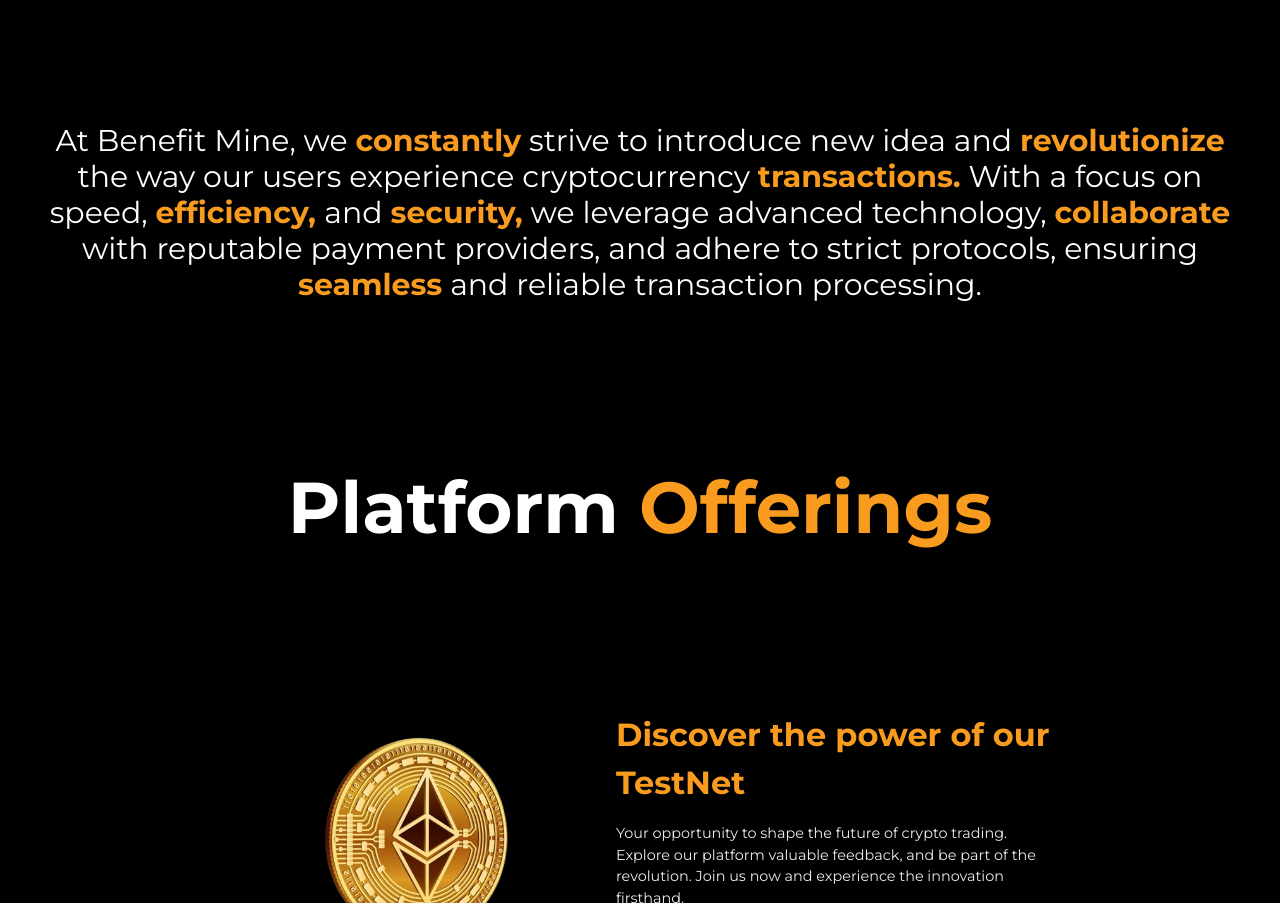
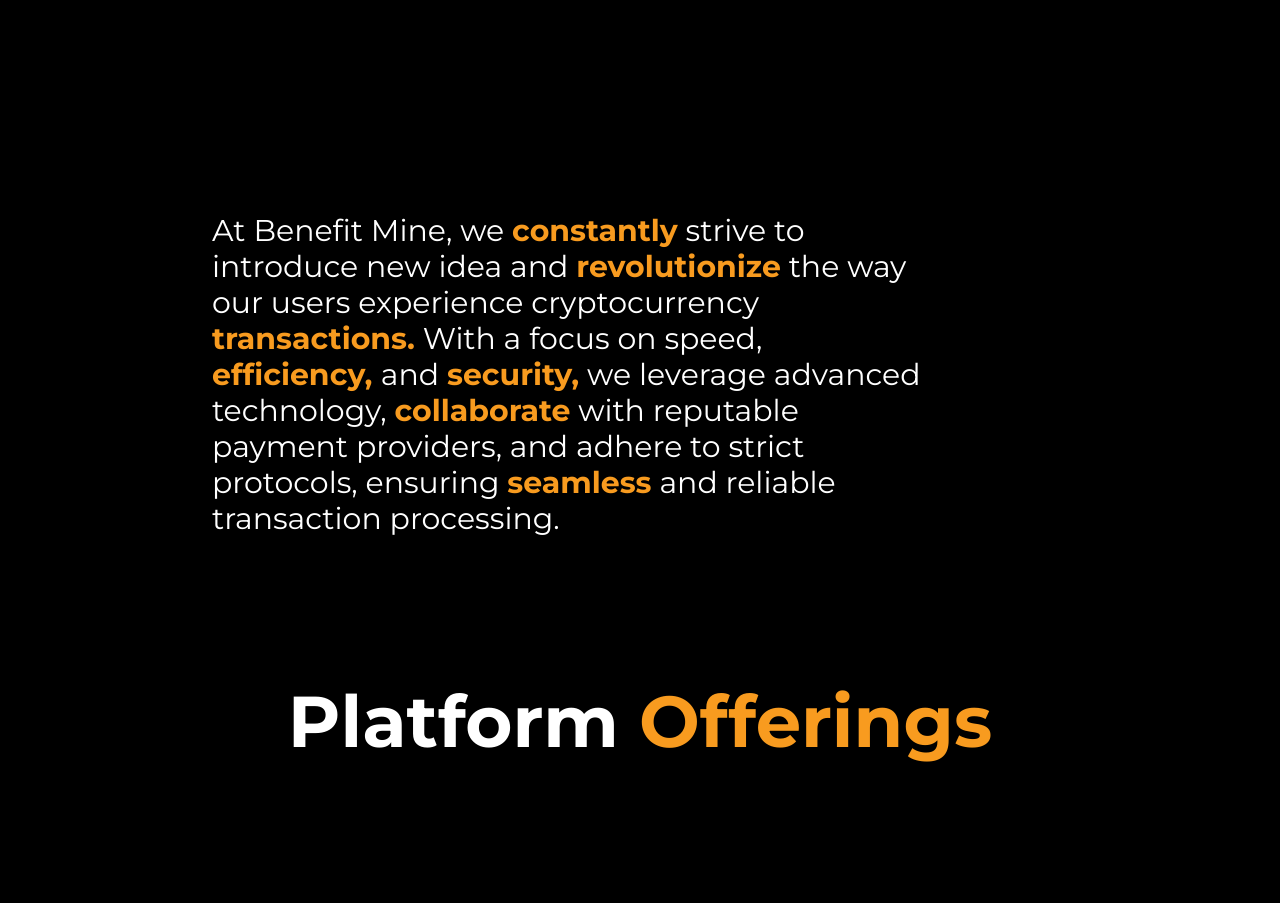
Before and after one commit to ahmed6ww/landing-page, a Next.js app: page / in a window 1280 px wide. Shown: the part 849-1752 px from the top of the page. Built offline with nearby package versions, Linux system fonts and the light colour scheme.

Commit message:
Paragraph styling added

```diff
--- a/app/components/About.tsx
+++ b/app/components/About.tsx
@@ -1,8 +1,14 @@
 "use client";
 
 import { motion } from "framer-motion";
+import { useInView } from "react-intersection-observer";
 
 export function About() {
+
+  const { ref, inView } = useInView({
+    triggerOnce: true,
+  });
+
   const FADE_UP_ANIMATION_VARIANTS = {
     hidden: { opacity: 0, y: 10 },
     show: { opacity: 1, y: 0, transition: { type: "spring" } },
@@ -16,13 +22,15 @@
         hidden: {},
         show: {
           transition: {
-            staggerChildren: 0.15,
+            duration: 20,
+            staggerChildren: 0.6,
           },
         },
       }}
-      className="mt-[8rem] p-5 m-5 text-white md:mt-[2em]  text-3xl text-left md:text-center "
+      className="mt-[8rem] p-5  text-white md:mt-[5em] text-2xl md:text-3xl text-left
+      md:mr-[40%] md:ml-[15%] md:w-[25em]"
     >
-      <motion.p variants={FADE_UP_ANIMATION_VARIANTS}>
+      <motion.p ref={ref}  initial="hidden" animate={inView ? "show" : "hidden"} variants={FADE_UP_ANIMATION_VARIANTS}>
         <span>
           At Benefit Mine, we{" "}
           <strong className="text-[#F89B1F]">constantly</strong> strive to
```
Also changed, not shown: app/layout.tsx (line endings or trailing spaces).
